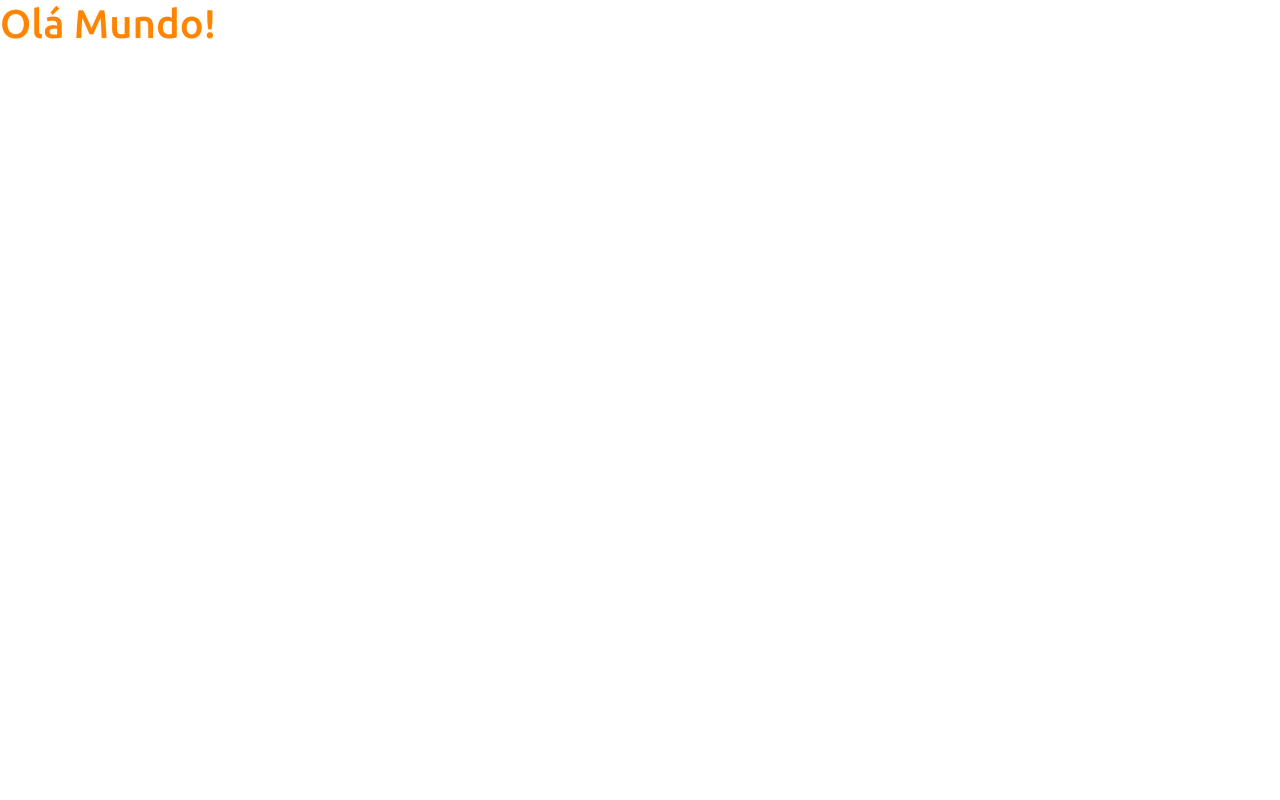
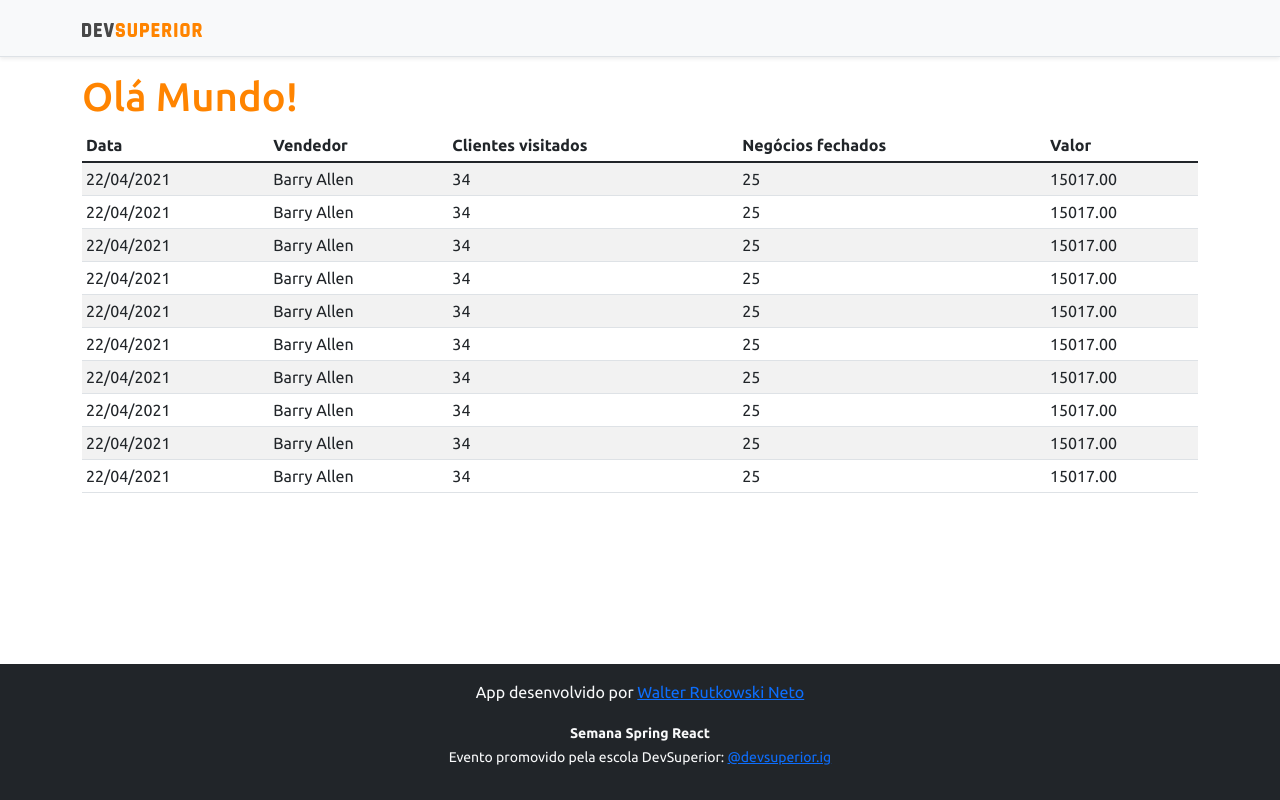
Before and after one commit to WalterRN/projeto.sds3, a React (Create React App) app in the folder frontend/: page / in a window 1280 px wide. Built offline with nearby package versions, Linux system fonts and the light colour scheme.

Commit message:
Basic static componets

```diff
--- a/frontend/src/App.tsx
+++ b/frontend/src/App.tsx
@@ -1,9 +1,18 @@
+import DataTable from "components/DataTable";
+import Footer from "components/Footer";
+import NaveBar from "components/NaveBar";
+
 function App() {
   return (
-    <div>
-      <h1 className="text-primary">Olá Mundo!</h1>
+    <>
+      <NaveBar />
+      <div className="container">
+        <h1 className="text-primary">Olá Mundo!</h1>
 
-    </div>
+        <DataTable/>
+      </div>
+      <Footer/>
+    </>
   );
 }
 
--- /dev/null
+++ b/frontend/src/components/DataTable/index.tsx
@@ -0,0 +1,84 @@
+function DataTable() {
+    return (
+
+        <div className="table-responsive">
+        <table className="table table-striped table-sm">
+            <thead>
+                <tr>
+                    <th>Data</th>
+                    <th>Vendedor</th>
+                    <th>Clientes visitados</th>
+                    <th>Negócios fechados</th>
+                    <th>Valor</th>
+                </tr>
+            </thead>
+            <tbody>
+            <tr>
+                    <td>22/04/2021</td>
+                    <td>Barry Allen</td>
+                    <td>34</td>
+                    <td>25</td>
+                    <td>15017.00</td>
+                </tr>                <tr>
+                    <td>22/04/2021</td>
+                    <td>Barry Allen</td>
+                    <td>34</td>
+                    <td>25</td>
+                    <td>15017.00</td>
+                </tr>                <tr>
+                    <td>22/04/2021</td>
+                    <td>Barry Allen</td>
+                    <td>34</td>
+                    <td>25</td>
+                    <td>15017.00</td>
+                </tr>                <tr>
+                    <td>22/04/2021</td>
+                    <td>Barry Allen</td>
+                    <td>34</td>
+                    <td>25</td>
+                    <td>15017.00</td>
+                </tr>                <tr>
+                    <td>22/04/2021</td>
+                    <td>Barry Allen</td>
+                    <td>34</td>
+                    <td>25</td>
+                    <td>15017.00</td>
+                </tr>                <tr>
+                    <td>22/04/2021</td>
+                    <td>Barry Allen</td>
+                    <td>34</td>
+                    <td>25</td>
+                    <td>15017.00</td>
+                </tr>                <tr>
+                    <td>22/04/2021</td>
+                    <td>Barry Allen</td>
+                    <td>34</td>
+                    <td>25</td>
+                    <td>15017.00</td>
+                </tr>                <tr>
+                    <td>22/04/2021</td>
+                    <td>Barry Allen</td>
+                    <td>34</td>
+                    <td>25</td>
+                    <td>15017.00</td>
+                </tr>                <tr>
+                    <td>22/04/2021</td>
+                    <td>Barry Allen</td>
+                    <td>34</td>
+                    <td>25</td>
+                    <td>15017.00</td>
+                </tr>                <tr>
+                    <td>22/04/2021</td>
+                    <td>Barry Allen</td>
+                    <td>34</td>
+                    <td>25</td>
+                    <td>15017.00</td>
+                </tr>
+            </tbody>
+        </table>
+    </div>
+
+    );
+}
+
+export default DataTable;
--- /dev/null
+++ b/frontend/src/components/Footer/index.tsx
@@ -0,0 +1,13 @@
+function Footer() {
+    return (
+        <footer className="footer mt-auto py-3 bg-dark">
+            <div className="container">
+                <p className="text-light">App desenvolvido por <a href="https://github.com/WalterRN" target="_blank" rel="noreferrer">Walter Rutkowski Neto</a></p>
+                <p className="text-light"><small><strong>Semana Spring React</strong><br />
+                    Evento promovido pela escola DevSuperior: <a href="https://instagram.com/devsuperior.ig" target="_blank" rel="noreferrer">@devsuperior.ig</a></small></p>
+            </div>
+        </footer>
+    );
+}
+
+export default Footer;
--- /dev/null
+++ b/frontend/src/components/NaveBar/index.tsx
@@ -0,0 +1,19 @@
+import ImgDsDark from 'assets/img/ds-dark.svg';
+
+
+function NaveBar() {
+    return (
+        <div>
+            <div className="d-flex flex-column flex-md-row align-items-center p-3 px-md-4 mb-3 bg-light border-bottom shadow-sm">
+                <div className="container">
+                    <nav className="my-2 my-md-0 mr-md-3">
+                        <img src={ImgDsDark} alt="DevSuperior" width="120" />
+                    </nav>
+                </div>
+            </div>
+
+        </div>
+    );
+}
+
+export default NaveBar;
```
Also changed, not shown: frontend/src/assets/img/ds-dark.svg (added).
